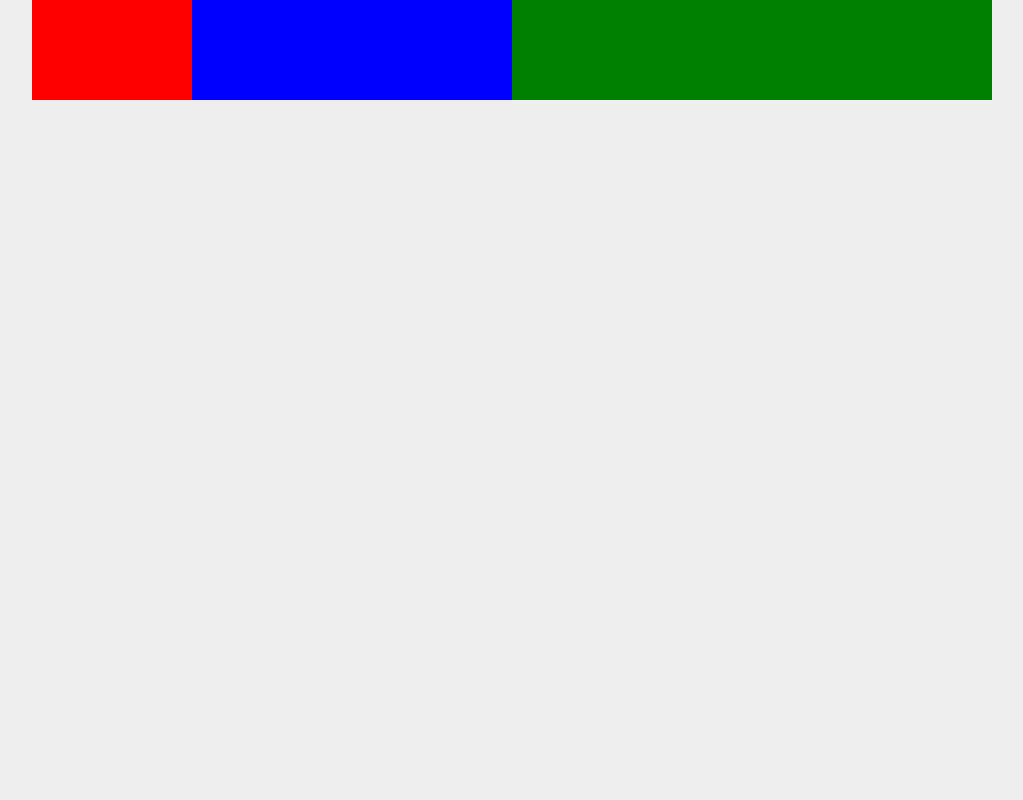
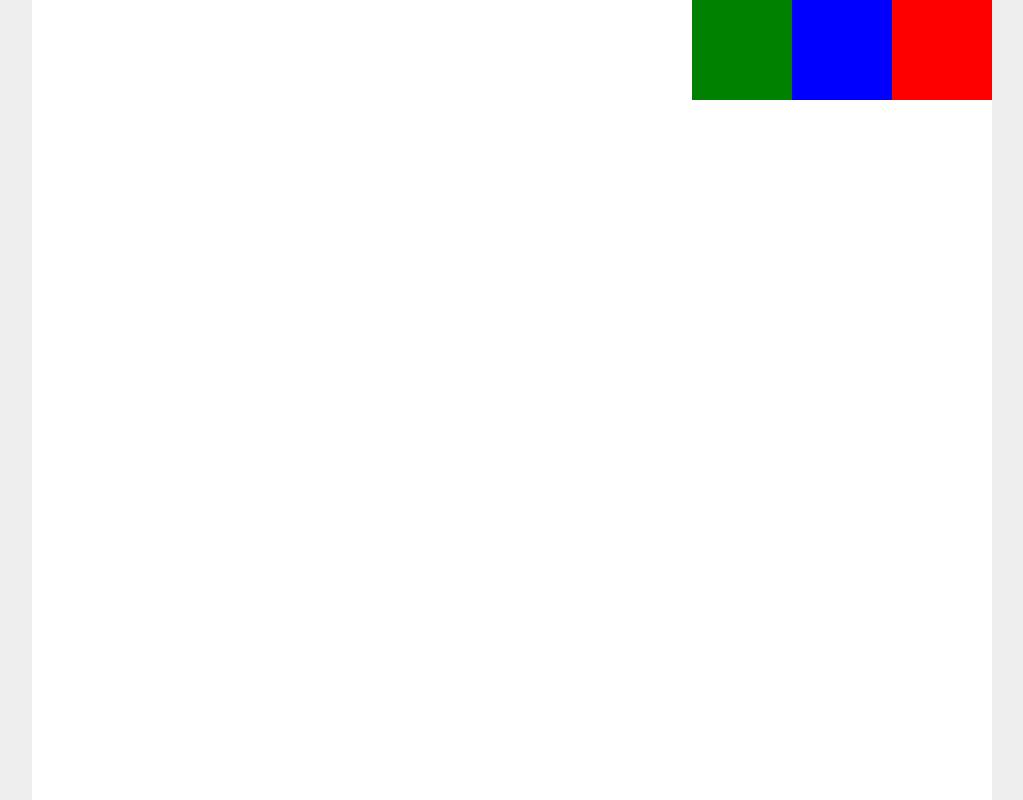
Before and after one commit to maciejlangowski/Flexbox, a plain HTML site: page index.html in a window 1280 px wide. Shown: the whole page, without its empty margins (128-1151 px from the left). Drawn offline with Linux system fonts and the light colour scheme.

Commit message:
style.css po flow and axis - film 9

```diff
--- a/style.css
+++ b/style.css
@@ -81,22 +81,25 @@ body{
     display: flex;
     background: #fff;
     flex-wrap: wrap;
+    flex-flow: row-reverse;
+    justify-content: row;
+    height: 800px
 }
 
 .box{
     height: 100px;
-
+   flex: 0 0 100px;
 }
 
 .one{
         background: red;
-        flex: 1 3 100px;
+
     }
 .two{
         background: blue;
-        flex: 2 2 200px;
+
     }
  .three{
         background: green;
-        flex: 3 1 300px;
+
     }
```
